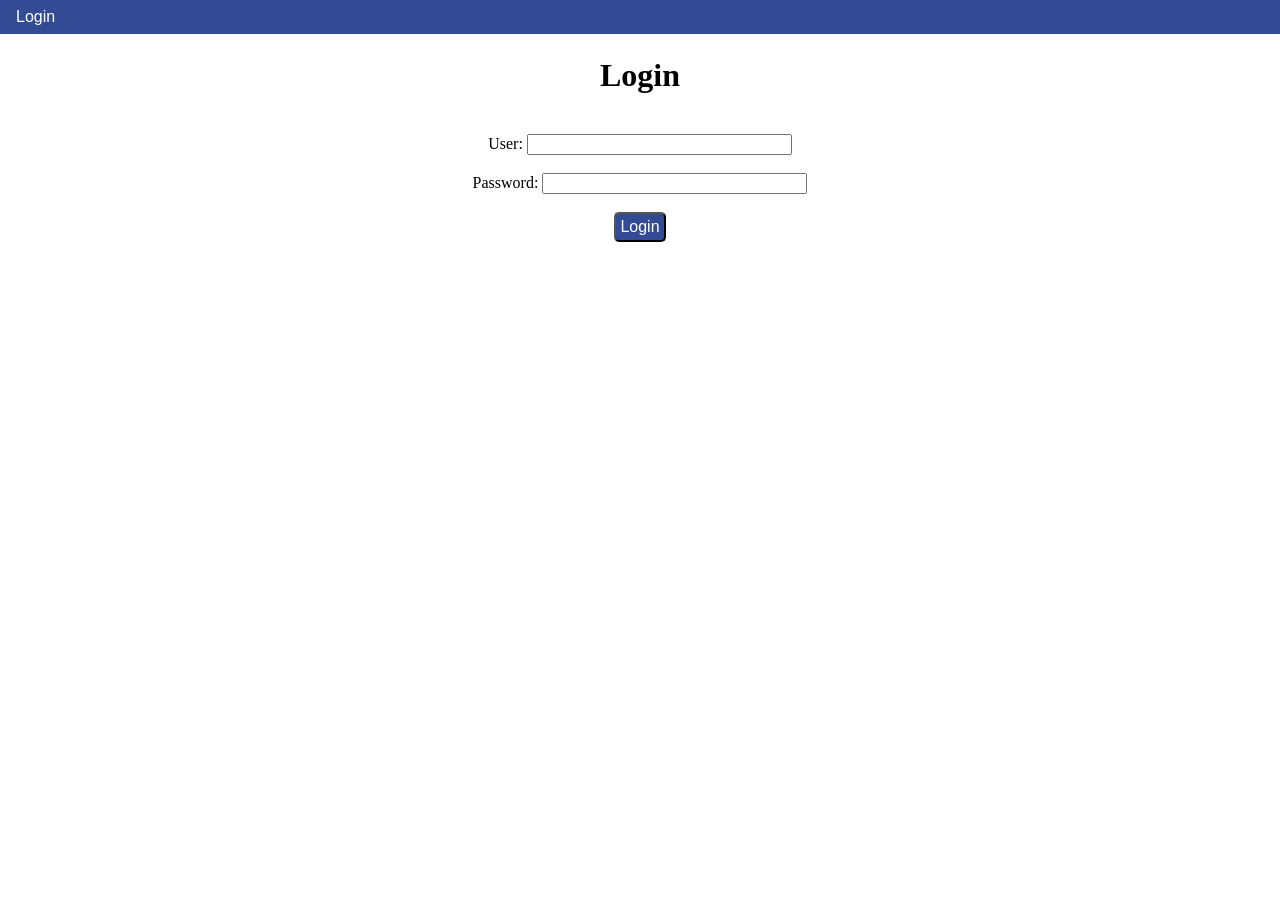
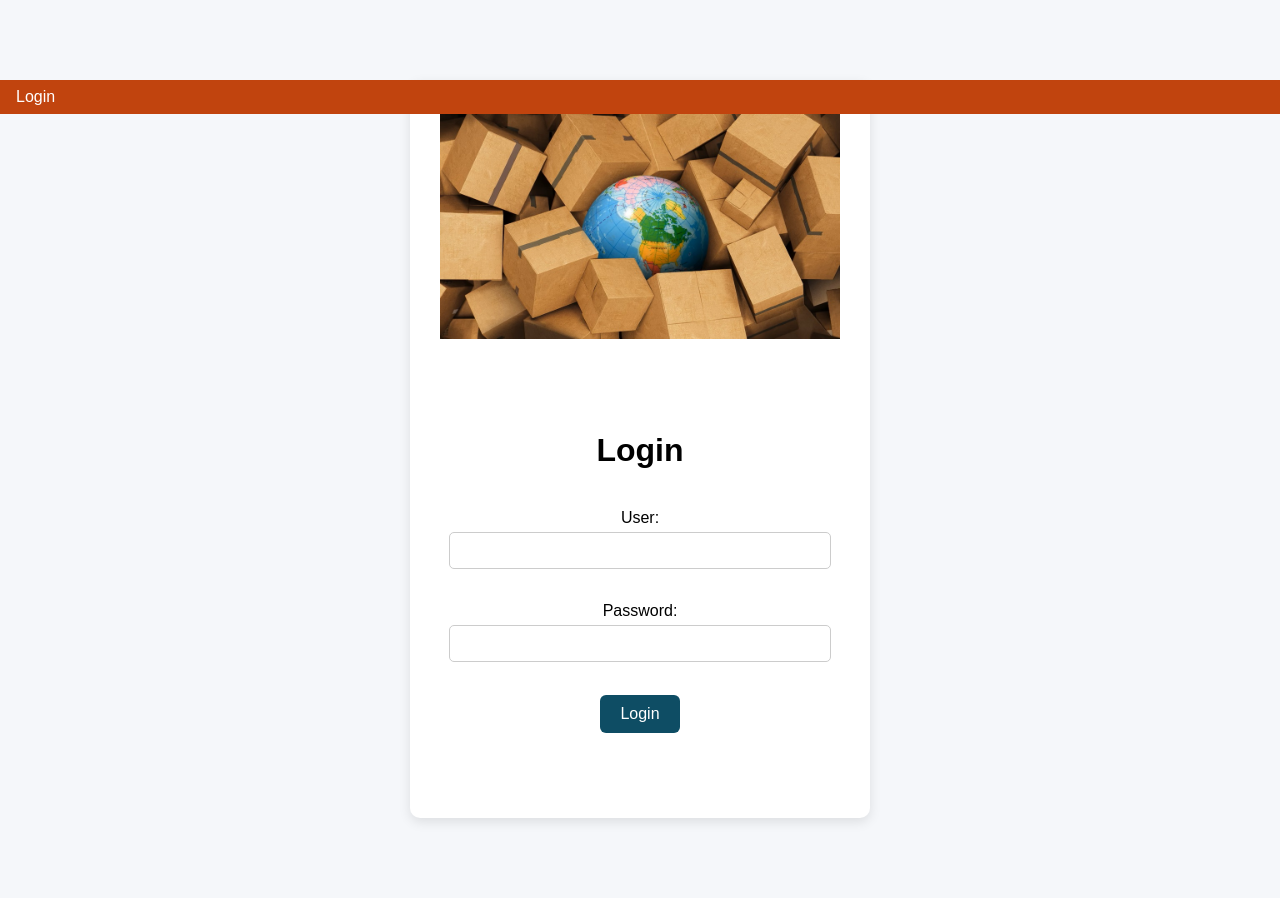
Before and after one commit to Tiago06Menezes/Projeto-de-PCII, a Flask app: page /login in a window 1280 px wide. Before the commit the page ends 242 px from the top, so only its background shows below. Run offline with Flask 3, Linux system fonts and the light colour scheme.

Commit message:
Add files via upload

```diff
--- a/order_flask/app.py
+++ b/order_flask/app.py
@@ -1,9 +1,3 @@
-# -*- coding: utf-8 -*-
-"""
-Created on Fri May 16 16:05:38 2025
-
-@author: ACER
-"""
 from flask import Flask, render_template, request, session
 from datafile import filename
 from classes.customer import Customer
@@ -21,7 +15,7 @@ Orders.read(filename + 'trabalho.db')
 Customer.read(filename + 'trabalho.db')
 Product.read(filename + 'trabalho.db')
 Category.read(filename + 'trabalho.db')
-Userlogin.read(filename + 'trabalho.db')
+Userlogin.read(filename + 'business.db')
 app.secret_key = 'BAD_SECRET_KEY'
 @app.route("/")
 def index():
--- a/order_flask/static/css/main.css
+++ b/order_flask/static/css/main.css
@@ -1,18 +1,25 @@
 body{
     margin: 0;
-    min-height: 300px;
+    min-height: 50px;
 }
+
 
 nav{
     width: 100%;
     float: left;
 }
 
+header, nav {
+  margin: 0;
+  padding: 0;
+}
+
+
 .menu{
     margin: 0;
     padding: 8px;
-    height: 100%;
-    background-color: #334a94;
+    height: 50%;
+    background-color: #C1440E;
 
 }
 
@@ -30,12 +37,12 @@ nav{
 }
 
 .button:link{
-    background-color: #334a94;
+    background-color: #C1440E;
     color: #ffffff;
 }
 
 .button:hover{
-    background-color: lightblue;
+    background-color: black;
 }
 
 .dados{
@@ -45,7 +52,7 @@ nav{
 
 .button1{
     font-family: Arial;
-    background-color: #334a94;
+    background-color: #0E4D64;
     font-size: 1em;
     font-style: none;
     color: white;
@@ -54,16 +61,16 @@ nav{
 }
 
 .button1:link{
-    background-color: #334a94;
+    background-color: #0E4D64E;
     color: #ffffff;
 }
 
 .button1:hover{
-    background-color: lightblue;
+    background-color: dark;
 }
 
 .button1:disabled{
-    background-color: lightgray;
+    background-color: dark;
 }
 
 table {
@@ -83,3 +90,39 @@ td, th {
 tr:nth-child(even) {
   background-color: #dddddd;
 }
+body {
+    background-color: #f5f7fa; /* cor clara */
+    font-family: Arial, sans-serif;
+}
+
+.dados {
+    background-color: white;
+    max-width: 400px;
+    margin: 80px auto;
+    padding: 30px;
+    border-radius: 10px;
+    box-shadow: 0 4px 12px rgba(0,0,0,0.1);
+    text-align: center;
+}
+
+input[type="text"], input[type="password"] {
+    width: 90%;
+    padding: 10px;
+    margin: 5px 0 15px 0;
+    border: 1px solid #ccc;
+    border-radius: 5px;
+}
+
+.button1 {
+    background-color: #0E4D64;
+    color: white;
+    padding: 10px 20px;
+    border: none;
+    border-radius: 6px;
+    font-size: 1em;
+    cursor: pointer;
+}
+
+.button1:hover {
+    background-color: #0E4D64;
+}
--- a/order_flask/templates/base.html
+++ b/order_flask/templates/base.html
@@ -16,8 +16,8 @@
                     <li><a class="button" href="/logoff">Logoff</a></li>
                     <li><a class="button" href="/gform/Customer">Customer</a></li>
                     <li><a class="button" href="/gform/Product">Product</a></li>
-                    <li><a class="button" href="/gform/CustomerOrder">Order</a></li>
-                    <li><a class="button" href="/subform/CustomerOrder_OrderProduct?option=''">Order lines</a></li>
+                    <li><a class="button" href="/gform/Orders">Orders</a></li>
+                    <li><a class="button" href="/gform/Category">Category</a></li>
                     <li><a class="button" href="/Userlogin">Users</a></li>
                     <li><a class="button" style="color:lightblue">User: {{ulogin}}</a></li>
                 {% endif %}
--- a/order_flask/templates/login.html
+++ b/order_flask/templates/login.html
@@ -6,6 +6,7 @@
 
 {% block content %}
     <div class = "dados">
+        <img src="{{ url_for('static', filename='images/original.jpg') }}" alt="Logo" style="width: 400px; margin-bottom: 50px;">
         <br><br>
         <h1>Login</h1>
         <br>
@@ -19,6 +20,6 @@
             <button type="submit" class="button1">Login</button>
         </form>
         <br><br>
-        <h3 style="color: red;">{{resul}}</h3>
+        <h3 style="color: pink;">{{resul}}</h3>
     </div>
 {% endblock %}
```
Also changed, not shown: order_flask/data/business.db, order_flask/data/trabalho.db, order_flask/static/images/original.jpg (added).
